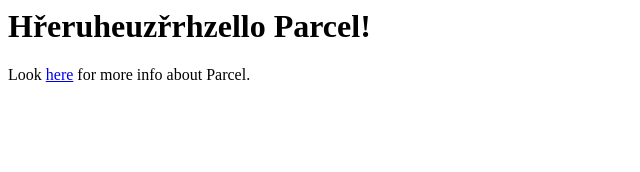
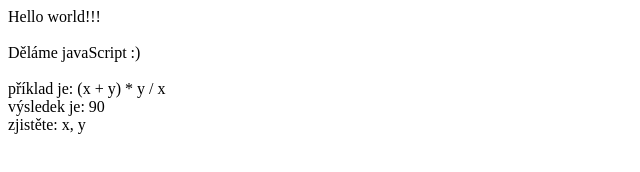
Before and after one commit to Anndulinka/javaScript, a website built with Parcel: page index.html in a window 1280 px wide. Shown: the whole page, without its empty margins (0-640 px from the left). Built offline with nearby package versions, Linux system fonts and the light colour scheme.

Commit message:
yaaay
updateeee

```diff
--- a/index.html
+++ b/index.html
@@ -7,6 +7,7 @@
 
 <body>
 	<div id="app"></div>
+  <div id="vysledek"></div>
 
 	<script src="src/index.js"></script>
 </body>
--- a/src/index.js
+++ b/src/index.js
@@ -1,8 +1,20 @@
-document.getElementById("app").innerHTML = `
-<h1>Hřeruheuzřrhzello Parcel!</h1>
-<div>
-  Look
-  <a href="https://parceljs.org" target="_blank" rel="noopener noreferrer">here</a>
-  for more info about Parcel.
-</div>
-`;
+let a = "Hello world!"; //let signalizuje promennou
+//vytvořili jsme si ten app a do ´úvozovek vložíme co app bude obsahovat´
+document.getElementById("app").innerHTML = a + "!!  <br/><br>";
+
+document.getElementById("app").innerHTML =
+  document.getElementById("app").innerHTML + ` Děláme javaScript :) `;
+//priřadime ke stringu seme sama a něco
+// alert('Dobrý den!'); vypíše v okne nahoře na stránce co je v uvozovkách
+
+var x = 3;
+var y = 15;
+//let vs var trochu rozdíl v tom kdy je brana jako lokálni nebo jako soukromá
+//malinkej rozdíl
+//var víc používaný
+document.getElementById("vysledek").innerHTML =
+  "<br>příklad je: " +
+  "(x + y) * y / x <br>" +
+  "výsledek je: " +
+  ((x + y) * y) / x +
+  "<br> zjistěte: x, y";
```
